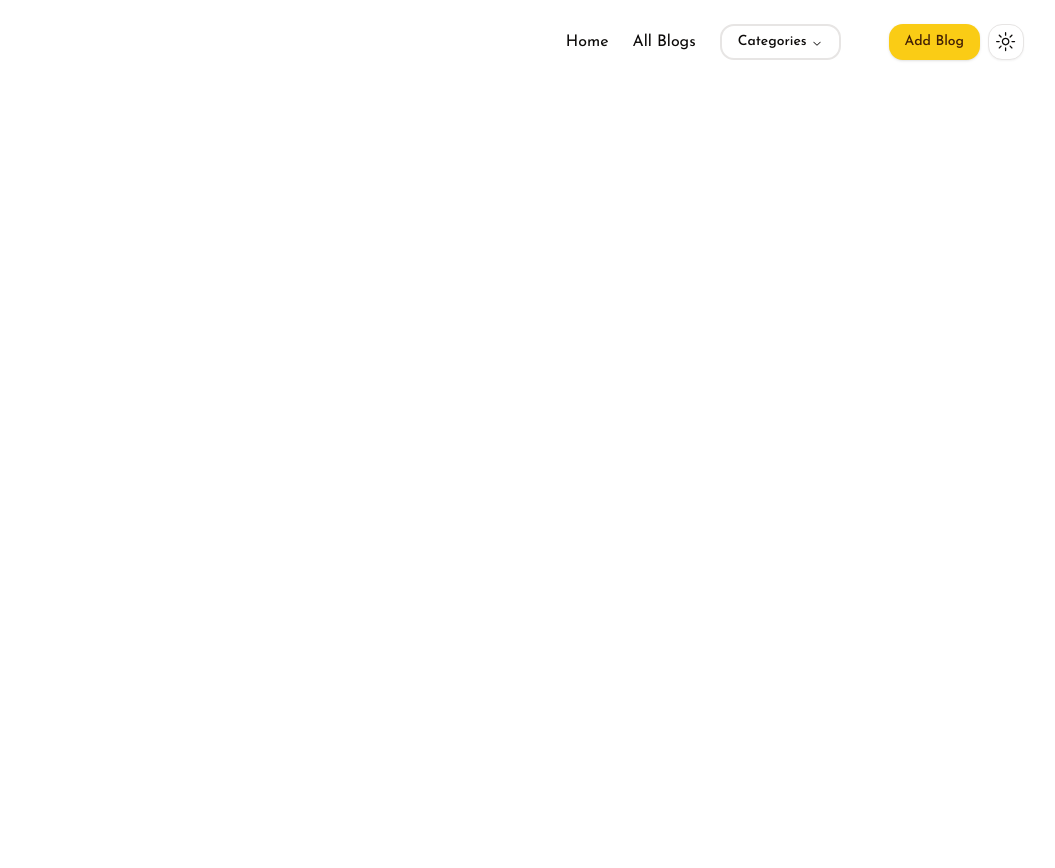
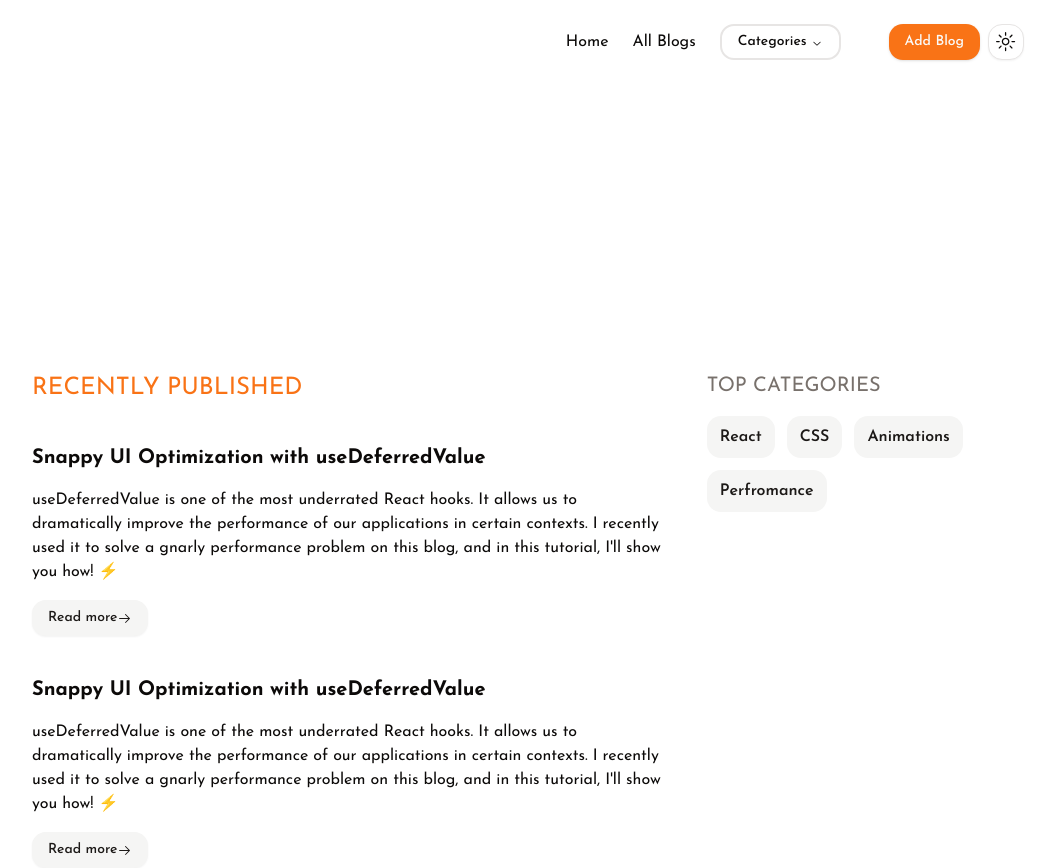
Before and after one commit to khalid-09/InkSpire, a Next.js app: page / in a window 1280 px wide. Shown: the whole page, without its empty margins (112-1167 px from the left). Before the commit the page ends 800 px from the top, so only its background shows below. Built offline with nearby package versions, Linux system fonts and the light colour scheme.

Commit message:
feat: add home paga layout

```diff
--- a/src/app/layout.tsx
+++ b/src/app/layout.tsx
@@ -2,6 +2,7 @@ import type { Metadata } from 'next';
 import { Inter, Josefin_Sans } from 'next/font/google';
 import '@/styles/globals.css';
 import { ThemeProvider } from '@/components/theme-provider';
+import HeaderNav from '@/components/landing/header-nav';
 
 const josefin = Josefin_Sans({ subsets: ['latin'] });
 
@@ -27,7 +28,10 @@ export default function RootLayout({
           enableSystem
           disableTransitionOnChange
         >
-          {children}
+          <main className="max-w-5xl m-auto">
+            <HeaderNav />
+            {children}
+          </main>
         </ThemeProvider>
       </body>
     </html>
--- a/src/app/page.tsx
+++ b/src/app/page.tsx
@@ -1,10 +1,69 @@
-import HeaderNav from '@/components/landing/header-nav';
+import { Badge } from '@/components/ui/badge';
+import { Button } from '@/components/ui/button';
+import { ArrowRightIcon } from '@radix-ui/react-icons';
 
 const HomePage = () => {
   return (
-    <div className="max-w-5xl m-auto">
-      <HeaderNav />
-    </div>
+    <section className="md:mt-72  mt-36 items-start flex md:flex-row flex-col px-4 gap-10">
+      <div className="w-full md:w-2/3">
+        <h2 className="text-primary uppercase mb-10 text-2xl">
+          Recently published
+        </h2>
+        <div className="space-y-10">
+          <div className="space-y-4">
+            <h6 className="text-xl font-bold">
+              Snappy UI Optimization with useDeferredValue
+            </h6>
+            <p>
+              useDeferredValue is one of the most underrated React hooks. It
+              allows us to dramatically improve the performance of our
+              applications in certain contexts. I recently used it to solve a
+              gnarly performance problem on this blog, and in this tutorial,
+              I'll show you how! ⚡
+            </p>
+            <Button variant="secondary">
+              Read more
+              <ArrowRightIcon />
+            </Button>
+          </div>
+          <div className="space-y-4">
+            <h6 className="text-xl font-bold">
+              Snappy UI Optimization with useDeferredValue
+            </h6>
+            <p>
+              useDeferredValue is one of the most underrated React hooks. It
+              allows us to dramatically improve the performance of our
+              applications in certain contexts. I recently used it to solve a
+              gnarly performance problem on this blog, and in this tutorial,
+              I'll show you how! ⚡
+            </p>
+            <Button variant="secondary">
+              Read more
+              <ArrowRightIcon />
+            </Button>
+          </div>
+        </div>
+      </div>
+      <div className="space-y-4 w-full md:w-1/3">
+        <h4 className="text-muted-foreground text-start uppercase text-xl">
+          Top categories
+        </h4>
+        <div className="flex flex-wrap gap-3">
+          <Badge variant="secondary" className="px-3 py-2 text-base">
+            React
+          </Badge>
+          <Badge variant="secondary" className="px-3 py-2 text-base">
+            CSS
+          </Badge>
+          <Badge variant="secondary" className="px-3 py-2 text-base">
+            Animations
+          </Badge>
+          <Badge variant="secondary" className="px-3 py-2 text-base">
+            Perfromance
+          </Badge>
+        </div>
+      </div>
+    </section>
   );
 };
 
--- a/src/components/landing/header-nav.tsx
+++ b/src/components/landing/header-nav.tsx
@@ -6,42 +6,11 @@ import { Button } from '../ui/button';
 import {
   NavigationMenu,
   NavigationMenuContent,
-  NavigationMenuIndicator,
   NavigationMenuItem,
   NavigationMenuLink,
   NavigationMenuList,
   NavigationMenuTrigger,
-  NavigationMenuViewport,
 } from '@/components/ui/navigation-menu';
-import { forwardRef } from 'react';
-import { cn } from '@/lib/utils';
-
-const components: { title: string; href: string }[] = [
-  {
-    title: 'Alert Dialog',
-    href: '/docs/primitives/alert-dialog',
-  },
-  {
-    title: 'Hover Card',
-    href: '/docs/primitives/hover-card',
-  },
-  {
-    title: 'Progress',
-    href: '/docs/primitives/progress',
-  },
-  {
-    title: 'Scroll-area',
-    href: '/docs/primitives/scroll-area',
-  },
-  {
-    title: 'Tabs',
-    href: '/docs/primitives/tabs',
-  },
-  {
-    title: 'Tooltip',
-    href: '/docs/primitives/tooltip',
-  },
-];
 
 const HeaderNav = () => {
   return (
@@ -93,36 +62,14 @@ const HeaderNav = () => {
           </NavigationMenu>
         </li>
       </ul>
-      <div className="flex md:flex-row items-end md:items-center flex-col-reverse gap-2">
+      <aside className="flex md:flex-row items-end md:items-center flex-col-reverse gap-2">
         <Button asChild>
           <Link href="/blog/new">Add Blog</Link>
         </Button>
         <ModeToggle />
-      </div>
+      </aside>
     </nav>
   );
 };
 
-interface ListItemProps {
-  href: string;
-  title: string;
-}
-
-const ListItem = ({ href, title }: ListItemProps) => {
-  return (
-    <li>
-      <NavigationMenuLink asChild>
-        <Link
-          href={href}
-          className={`
-            'block select-none space-y-1 rounded-md p-3 leading-none no-underline outline-none transition-colors hover:bg-accent hover:text-accent-foreground focus:bg-accent focus:text-accent-foreground'`}
-        >
-          <div className="text-sm font-medium leading-none">{title}</div>
-        </Link>
-      </NavigationMenuLink>
-    </li>
-  );
-};
-ListItem.displayName = 'ListItem';
-
 export default HeaderNav;
--- /dev/null
+++ b/src/components/ui/badge.tsx
@@ -0,0 +1,36 @@
+import * as React from "react"
+import { cva, type VariantProps } from "class-variance-authority"
+
+import { cn } from "@/lib/utils"
+
+const badgeVariants = cva(
+  "inline-flex items-center rounded-md border px-2.5 py-0.5 text-xs font-semibold transition-colors focus:outline-none focus:ring-2 focus:ring-ring focus:ring-offset-2",
+  {
+    variants: {
+      variant: {
+        default:
+          "border-transparent bg-primary text-primary-foreground shadow hover:bg-primary/80",
+        secondary:
+          "border-transparent bg-secondary text-secondary-foreground hover:bg-secondary/80",
+        destructive:
+          "border-transparent bg-destructive text-destructive-foreground shadow hover:bg-destructive/80",
+        outline: "text-foreground",
+      },
+    },
+    defaultVariants: {
+      variant: "default",
+    },
+  }
+)
+
+export interface BadgeProps
+  extends React.HTMLAttributes<HTMLDivElement>,
+    VariantProps<typeof badgeVariants> {}
+
+function Badge({ className, variant, ...props }: BadgeProps) {
+  return (
+    <div className={cn(badgeVariants({ variant }), className)} {...props} />
+  )
+}
+
+export { Badge, badgeVariants }
--- a/src/styles/globals.css
+++ b/src/styles/globals.css
@@ -10,8 +10,8 @@
     --card-foreground: 20 14.3% 4.1%;
     --popover: 0 0% 100%;
     --popover-foreground: 20 14.3% 4.1%;
-    --primary: 47.9 95.8% 53.1%;
-    --primary-foreground: 26 83.3% 14.1%;
+    --primary: 24.6 95% 53.1%;
+    --primary-foreground: 60 9.1% 97.8%;
     --secondary: 60 4.8% 95.9%;
     --secondary-foreground: 24 9.8% 10%;
     --muted: 60 4.8% 95.9%;
@@ -22,7 +22,7 @@
     --destructive-foreground: 60 9.1% 97.8%;
     --border: 20 5.9% 90%;
     --input: 20 5.9% 90%;
-    --ring: 20 14.3% 4.1%;
+    --ring: 24.6 95% 53.1%;
     --radius: 1rem;
   }
 
@@ -33,19 +33,19 @@
     --card-foreground: 60 9.1% 97.8%;
     --popover: 20 14.3% 4.1%;
     --popover-foreground: 60 9.1% 97.8%;
-    --primary: 47.9 95.8% 53.1%;
-    --primary-foreground: 26 83.3% 14.1%;
+    --primary: 20.5 90.2% 48.2%;
+    --primary-foreground: 60 9.1% 97.8%;
     --secondary: 12 6.5% 15.1%;
     --secondary-foreground: 60 9.1% 97.8%;
     --muted: 12 6.5% 15.1%;
     --muted-foreground: 24 5.4% 63.9%;
     --accent: 12 6.5% 15.1%;
     --accent-foreground: 60 9.1% 97.8%;
-    --destructive: 0 62.8% 30.6%;
+    --destructive: 0 72.2% 50.6%;
     --destructive-foreground: 60 9.1% 97.8%;
     --border: 12 6.5% 15.1%;
     --input: 12 6.5% 15.1%;
-    --ring: 35.5 91.7% 32.9%;
+    --ring: 20.5 90.2% 48.2%;
   }
 }
 
```
